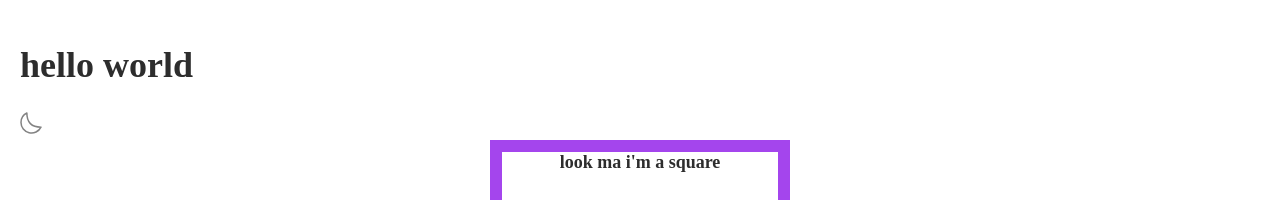
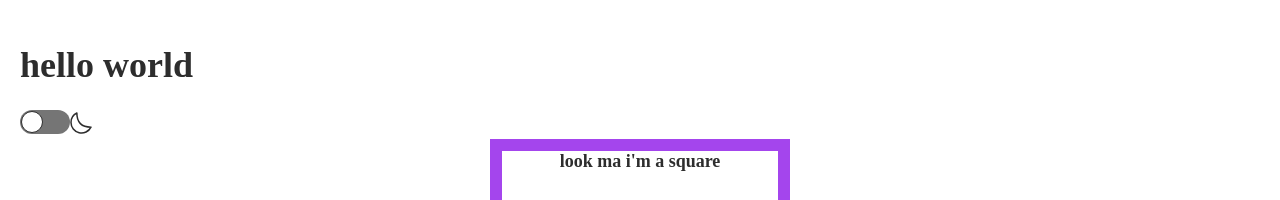
Before and after one commit to valleyman89/keyboard-api, a React (Create React App) app: page / in a window 1280 px wide. Shown: the top 200 px of the page. Built offline with nearby package versions, Linux system fonts and the light colour scheme.

Commit message:
toggle install and edit

```diff
--- a/package.json
+++ b/package.json
@@ -9,6 +9,7 @@
     "react": "^18.2.0",
     "react-dom": "^18.2.0",
     "react-scripts": "5.0.1",
+    "react-toggle": "^4.1.3",
     "web-vitals": "^2.1.4"
   },
   "scripts": {
--- a/src/components/ThemeToggle/ThemeToggle.css
+++ b/src/components/ThemeToggle/ThemeToggle.css
@@ -1,9 +1,134 @@
-button {
-  all: unset;
-  height: 3rem;
-  width: 3rem;
+.toogleSVG {
+  stroke: var(--moon);
+  stroke-width: 1.5;
+  fill: var(--background);
+}
+/* react-toggle css - written by @aaronshaf */
+.react-toggle {
+  touch-action: pan-x;
+
+  display: inline-block;
+  position: relative;
   cursor: pointer;
+  background-color: transparent;
+  border: 0;
+  padding: 0;
+
+  -webkit-touch-callout: none;
+  -webkit-user-select: none;
+  -khtml-user-select: none;
+  -moz-user-select: none;
+  -ms-user-select: none;
+  user-select: none;
+
+  -webkit-tap-highlight-color: rgba(0, 0, 0, 0);
+  -webkit-tap-highlight-color: transparent;
 }
-button:hover {
-  fill: hotpink;
+
+.react-toggle-screenreader-only {
+  border: 0;
+  clip: rect(0 0 0 0);
+  height: 1px;
+  margin: -1px;
+  overflow: hidden;
+  padding: 0;
+  position: absolute;
+  width: 1px;
 }
+
+.react-toggle--disabled {
+  cursor: not-allowed;
+  opacity: 0.5;
+  -webkit-transition: opacity 0.25s;
+  transition: opacity 0.25s;
+}
+
+.react-toggle-track {
+  width: 50px;
+  height: 24px;
+  padding: 0;
+  border-radius: 30px;
+  background-color: var(--tertiary); /* toggle on bg color */
+  -webkit-transition: all 0.2s ease;
+  -moz-transition: all 0.2s ease;
+  transition: all 0.2s ease;
+}
+.react-toggle:hover:not(.react-toggle--disabled) .react-toggle-track {
+  background-color: var(--accent); /* toggle on hover color */
+}
+
+.react-toggle--checked .react-toggle-track {
+  background-color: var(--accent); /* toggle off bg color */
+}
+
+.react-toggle--checked:hover:not(.react-toggle--disabled) .react-toggle-track {
+  background-color: var(--accent); /* toggle off hover color */
+}
+
+.react-toggle-track-check {
+  position: absolute;
+  width: 14px;
+  height: 10px;
+  top: 0px;
+  bottom: 0px;
+  margin-top: auto;
+  margin-bottom: auto;
+  line-height: 0;
+  left: 8px;
+  opacity: 0;
+  -webkit-transition: opacity 0.25s ease;
+  -moz-transition: opacity 0.25s ease;
+  transition: opacity 0.25s ease;
+}
+
+.react-toggle--checked .react-toggle-track-check {
+  opacity: 1;
+  -webkit-transition: opacity 0.25s ease;
+  -moz-transition: opacity 0.25s ease;
+  transition: opacity 0.25s ease;
+}
+
+.react-toggle-track-x {
+  position: absolute;
+  width: 10px;
+  height: 10px;
+  top: 0px;
+  bottom: 0px;
+  margin-top: auto;
+  margin-bottom: auto;
+  line-height: 0;
+  right: 10px;
+  opacity: 1;
+  -webkit-transition: opacity 0.25s ease;
+  -moz-transition: opacity 0.25s ease;
+  transition: opacity 0.25s ease;
+}
+
+.react-toggle--checked .react-toggle-track-x {
+  opacity: 0;
+}
+
+.react-toggle-thumb {
+  transition: all 0.5s cubic-bezier(0.23, 1, 0.32, 1) 0ms;
+  position: absolute;
+  top: 1px;
+  left: 1px;
+  width: 22px;
+  height: 22px;
+  border: 1px solid var(--text-color); /* toggle on button border color */
+  border-radius: 50%;
+  background-color: #fff; /* toggle button bg color */
+
+  -webkit-box-sizing: border-box;
+  -moz-box-sizing: border-box;
+  box-sizing: border-box;
+
+  -webkit-transition: all 0.25s ease;
+  -moz-transition: all 0.25s ease;
+  transition: all 0.25s ease;
+}
+
+.react-toggle--checked .react-toggle-thumb {
+  left: 27px;
+  border-color: var(--tertiary); /* toggle off button border color */
+}
--- a/src/components/ThemeToggle/index.jsx
+++ b/src/components/ThemeToggle/index.jsx
@@ -1,7 +1,8 @@
-import React, { useEffect } from "react";
-import { useSettingsContext } from "./../../context/index";
 import "./ThemeToggle.css";
 import { ReactComponent as ToogleSVG } from "./icon-moon.svg";
+import { useSettingsContext } from "./../../context/index";
+import React, { useEffect } from "react";
+import Toggle from "react-toggle";
 
 const ThemeToggle = () => {
   const { theme, setTheme } = useSettingsContext();
@@ -18,9 +19,8 @@
 
   return (
     <>
-      <button type="button" onClick={toggleTheme}>
-        <ToogleSVG />
-      </button>
+      <Toggle onChange={toggleTheme} icons={false} />
+      <ToogleSVG className="toogleSVG" />
     </>
   );
 };
--- a/src/index.css
+++ b/src/index.css
@@ -12,6 +12,7 @@
   --accent: #a445ed;
   --error: #ff5252;
   --text-color: #2d2d2d;
+  --moon: #2d2d2d;
 }
 /* Dark theme */
 [data-theme="dark"] {
@@ -20,6 +21,7 @@
   --secondary: #1f1f1f;
   --tertiary: #050505;
   --text-color: #f4f4f4f4;
+  --moon: #a445ed;
 }
 
 html {
```
Also changed, not shown: src/components/ThemeToggle/icon-moon.svg, 1 other file (tests, documents, lock files or other folders).
